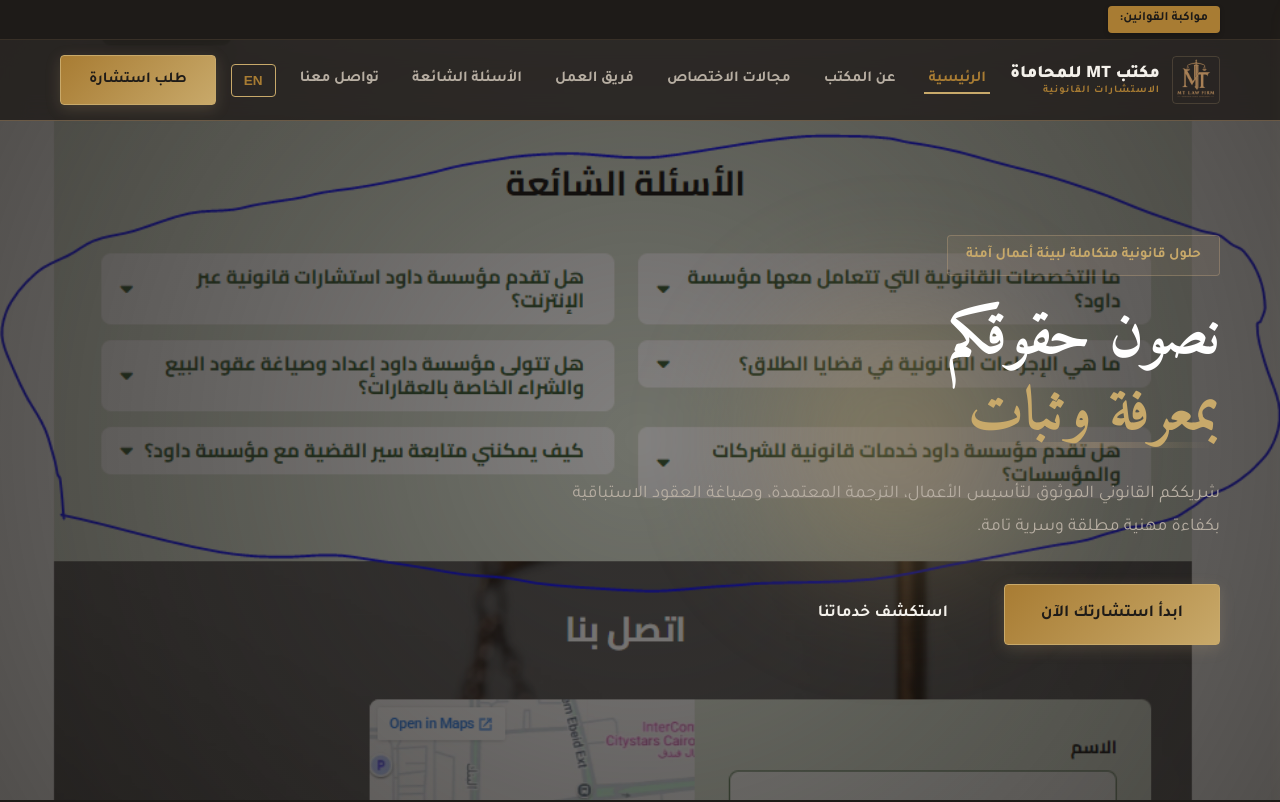
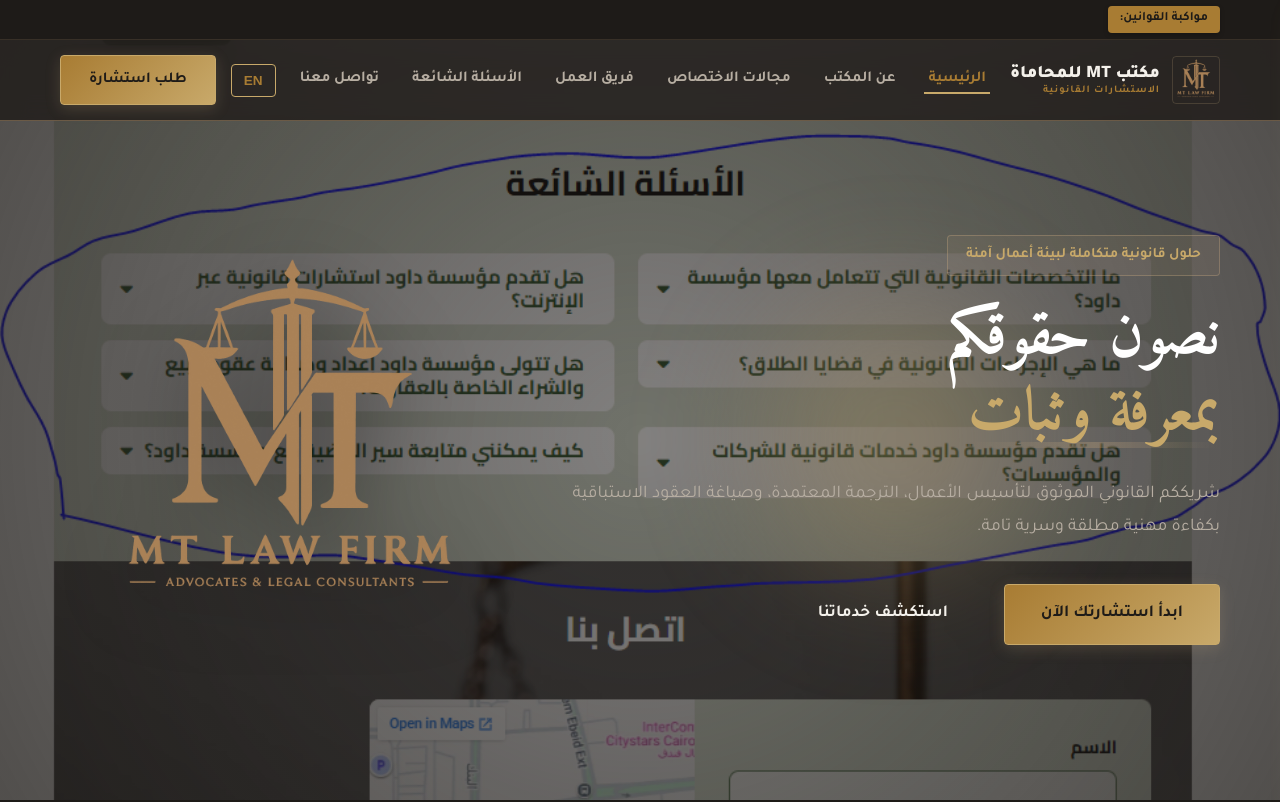
Before and after one commit to Fathy-Ahmed/MT-Law-Firm-website, a React (Vite) app: page / in a window 1280 px wide. Shown: the top 802 px of the page. Built offline with nearby package versions, Linux system fonts and the light colour scheme; a web font is replaced by a local one.

Commit message:
feat: add MT Law Firm emblem logo to Hero section left side

```diff
--- a/src/pages/Home.jsx
+++ b/src/pages/Home.jsx
@@ -213,6 +213,10 @@ export default function Home() {
                 document.getElementById('services').scrollIntoView({ behavior: 'smooth' });
               }}>{t('btnExploreServices')}</a>
             </div>
+          </div>
+
+          <div className="hero-logo-side">
+            <img src="/assets/images/hero_logo.png" alt="MT Law Firm Emblem" className="hero-logo-img" />
           </div>
         </div>
       </section>
```
